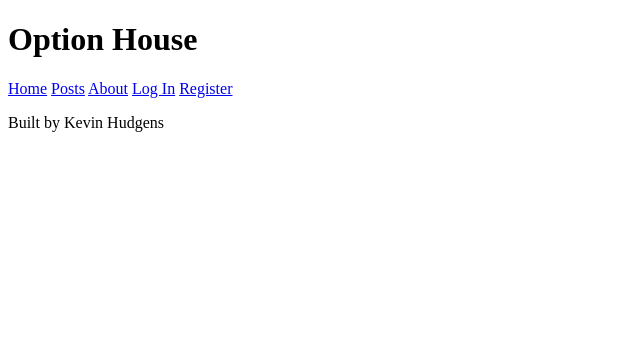
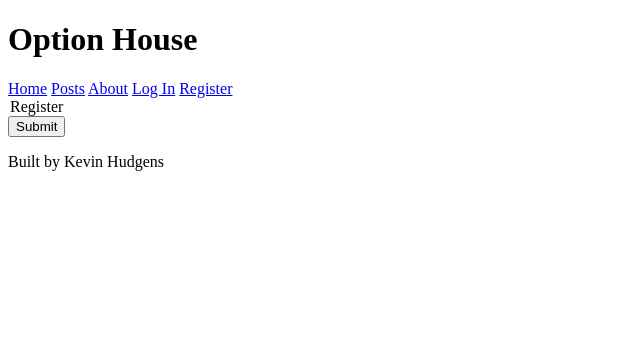
Before and after one commit to kghudgens/OptionHouse, a Django app: template User/templates/User/register.html in a window 1280 px wide. Shown: the top 358 px of the page, without its empty margins (0-640 px from the left). Run offline with Django 3.2, Linux system fonts and the light colour scheme; the template is opened without the code that fills it: values that come from a table or form of the project are taken from there, others are empty.

Commit message:
Created the register page

```diff
--- a/User/templates/User/register.html
+++ b/User/templates/User/register.html
@@ -1,5 +1,10 @@
 {%extends 'optionhouseapp/base.html'%}
 
 {%block content%}
-
+    <form method="POST">
+        {%csrf_token%}
+        <legend>Register</legend>
+        {{form}}
+        <input type="submit" value="Submit">
+    </form>
 {%endblock content%}
```
